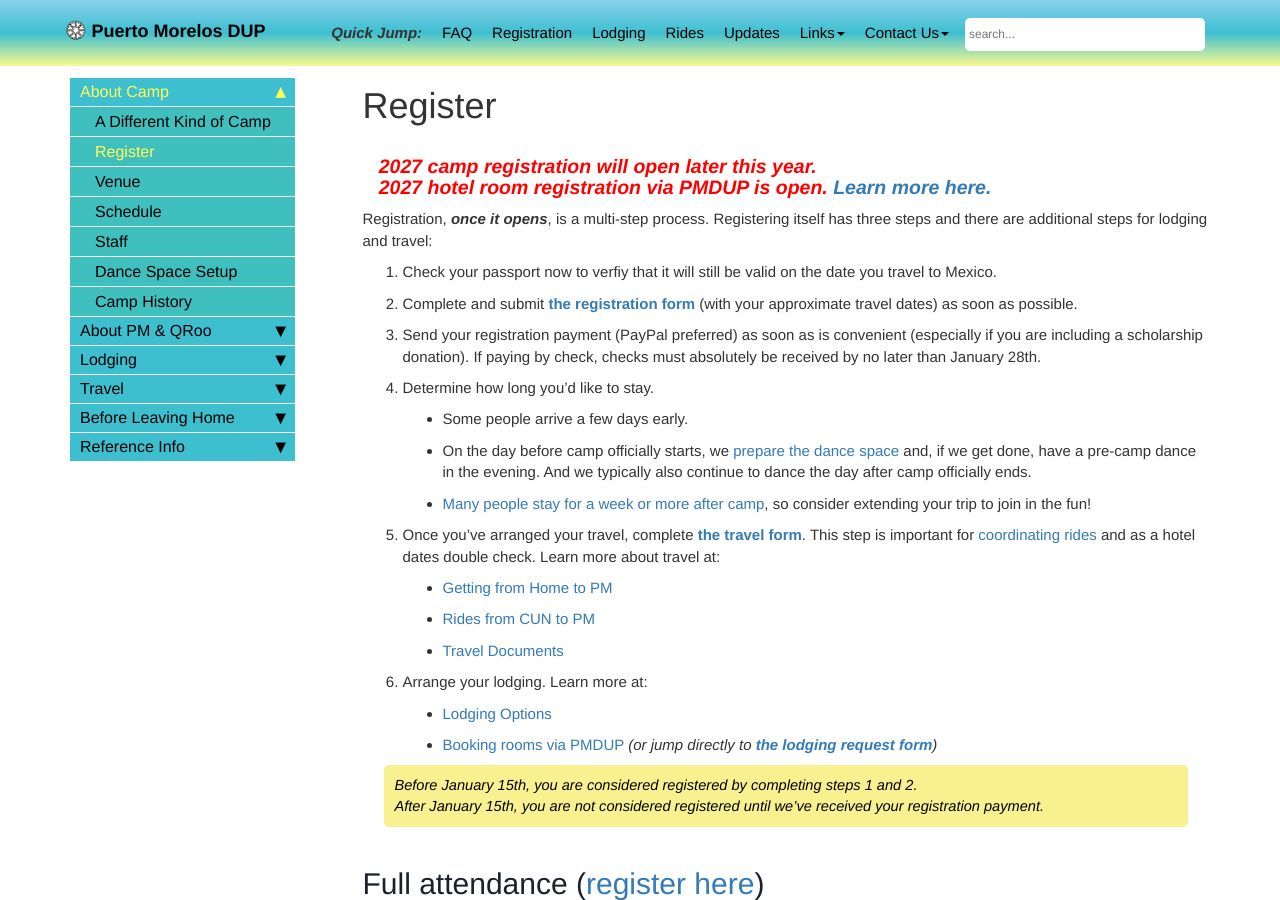
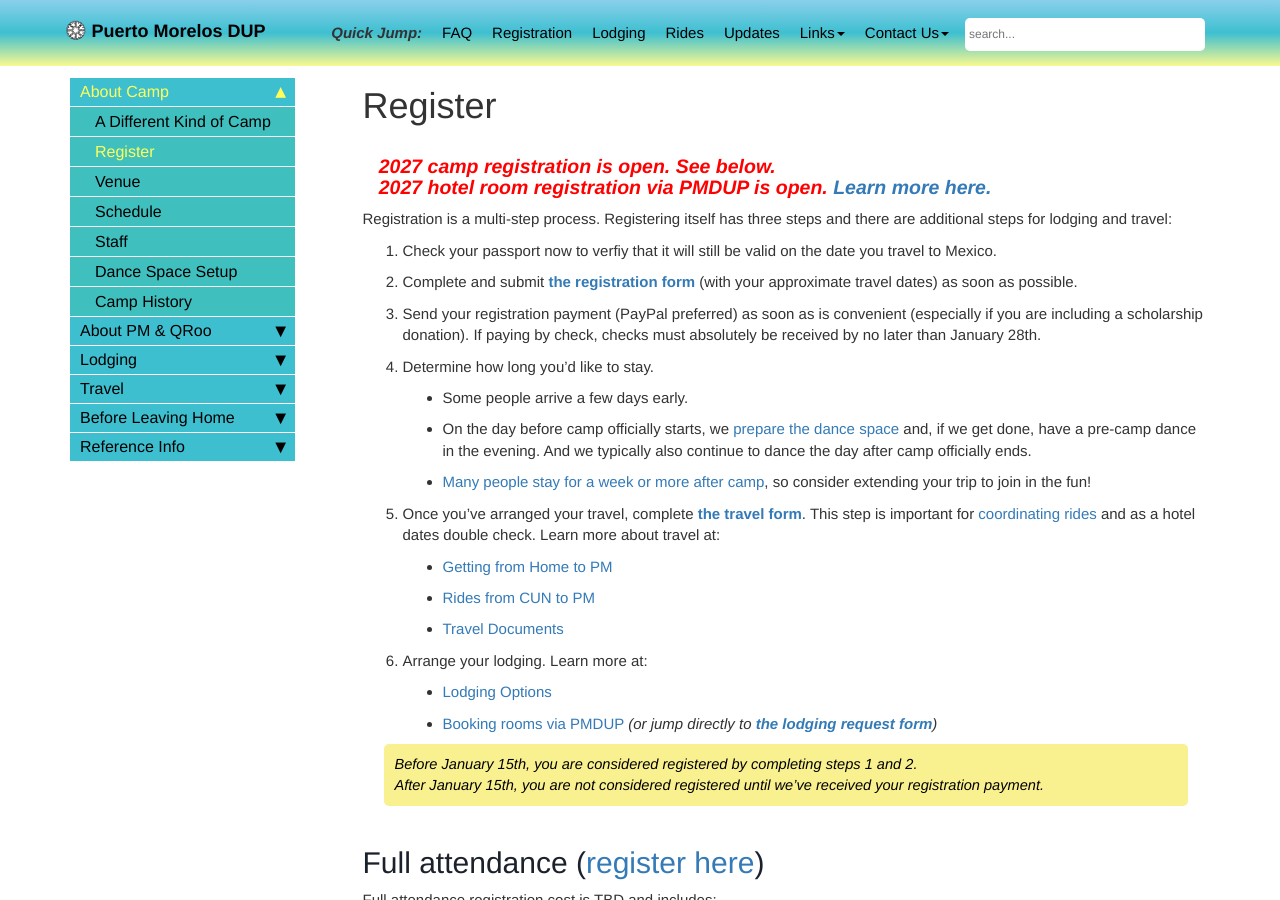
Before and after one commit to davewalker60/pmdup, a Jekyll site: the page built from pages/register.md, in a window 1280 px wide and 900 px high. Built offline with Jekyll 4.4.1, drawn with Linux system fonts in a browser that asks for light colours; comment, search, counter and statistics services are not loaded.

Commit message:
Announce reg opening

```diff
--- a/_data/topnav.yml
+++ b/_data/topnav.yml
@@ -21,8 +21,8 @@ topnav_dropdowns:
     - title: Links
       folderitems:
         - title: Camp Registration Form
-#          external_url: https://forms.gle/aMo7Gi15NyQiEvVD7
-          url: /notyet.html
+          external_url: https://docs.google.com/forms/d/e/1FAIpQLSe7DOCfYFWugfpjQYMPHapJHcQVxvuDeXJuMpOHdZkQmOe4Iw/viewform
+#          url: /notyet.html
         - title: Travel and Lodging Form
           external_url: https://docs.google.com/forms/d/e/1FAIpQLSex7cyDs_Xf33rAxqU2S749xG_MB4lMQk3fPvF_p0JkkoKyTg/viewform
         - title: Rideshare Spreadsheet
--- a/pages/register.md
+++ b/pages/register.md
@@ -7,11 +7,11 @@ toc: false
 search: include
 ---
 
-### <span style="color:red">***&nbsp;&nbsp;&nbsp;2027 camp registration will open later this year.<br>&nbsp;&nbsp;&nbsp;2027 hotel room registration via PMDUP is open. [Learn more here.](booking-rooms.md)***</span>
+### <span style="color:red">***&nbsp;&nbsp;&nbsp;2027 camp registration is open. See below.<br>&nbsp;&nbsp;&nbsp;2027 hotel room registration via PMDUP is open. [Learn more here.](booking-rooms.md)***</span>
 
-Registration, ***once it opens***, is a multi-step process. Registering itself has three steps and there are additional steps for lodging and travel:
+Registration is a multi-step process. Registering itself has three steps and there are additional steps for lodging and travel:
 1. Check your passport now to verfiy that it will still be valid on the date you travel to Mexico.
-2. Complete and submit [**the registration form**](notyet.md)<!--(https://forms.gle/aMo7Gi15NyQiEvVD7)-->{:target="_blank"} (with your approximate travel dates) as soon as possible.
+2. Complete and submit [**the registration form**](https://docs.google.com/forms/d/e/1FAIpQLSe7DOCfYFWugfpjQYMPHapJHcQVxvuDeXJuMpOHdZkQmOe4Iw/viewform){:target="_blank"}<!--(notyet.md)--> (with your approximate travel dates) as soon as possible.
 3. Send your registration payment (PayPal preferred) as soon as is convenient (especially if you are including a scholarship donation). If paying by check, checks must absolutely be received by no later than January 28th.
 4. Determine how long you'd like to stay.
    * Some people arrive a few days early.
@@ -27,7 +27,7 @@ Registration, ***once it opens***, is a multi-step process. Registering itself h
 
 > Before January 15th, you are considered registered by completing steps 1 and 2.<br>After January 15th, you are not considered registered until we've received your registration payment.
 
-# Full attendance ([register here](notyet.md)<!--(https://forms.gle/aMo7Gi15NyQiEvVD7)-->{:target="_blank"})
+# Full attendance ([register here](https://docs.google.com/forms/d/e/1FAIpQLSe7DOCfYFWugfpjQYMPHapJHcQVxvuDeXJuMpOHdZkQmOe4Iw/viewform){:target="_blank"})<!--(notyet.md)-->
 
 Full attendance registration cost is TBD<!--$225-$350/person as you can afford--> and includes:
 * All morning & evening dance sessions
```
Also changed, not shown: index.md (+1 -1 lines), pages/booking-rooms.md (+1 -1 lines), pages/external-links.md (+1 -1 lines).
